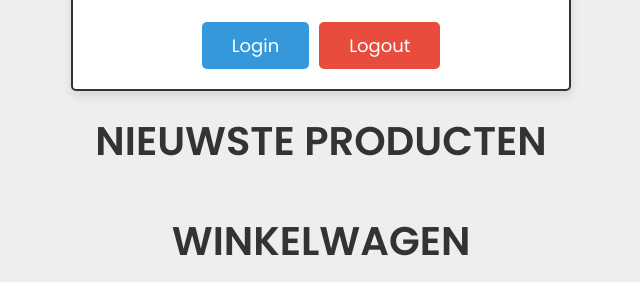
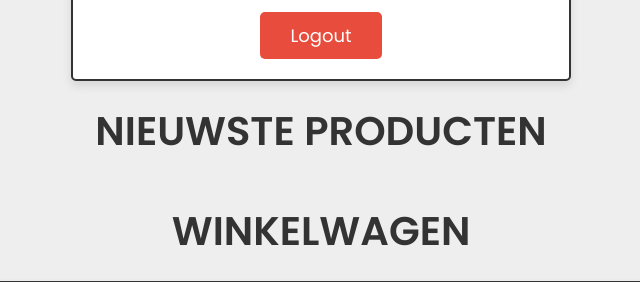
Before and after one commit to Tofihg/pro-her, a PHP site: page / in a window 1280 px wide. Shown: the part 126-408 px from the top of the page, without its empty margins (319-959 px from the left). Run offline with PHP 8.4, Linux system fonts and the light colour scheme; the visitor is signed in with stand-in values (Sample User, id 1); data that the repository does not hold is empty.

Commit message:
Button op comment zitten

```diff
--- a/index.php
+++ b/index.php
@@ -88,7 +88,7 @@ if(isset($message)){
    <p> user naam : <span><?php echo $fetch_user['name']; ?></span> </p>
    <p> email : <span><?php echo $fetch_user['email']; ?></span> </p>
    <div class="flex">
-      <a href="login.php" class="btn">login</a>
+      <!-- <a href="login.php" class="btn">login</a> -->
       <!-- <a href="register.php" class="option-btn">register</a> -->
       <a href="index.php?logout=<?php echo $user_id; ?>" onclick="return confirm('are your sure you want to logout?');" class="delete-btn">logout</a>
    </div>
```
